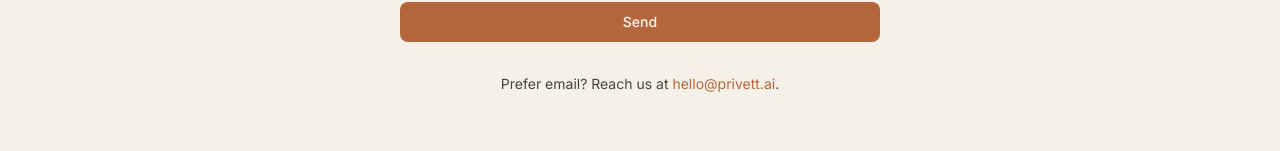
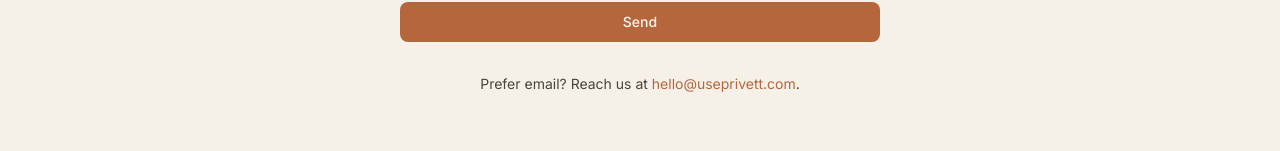
Before and after one commit to weltodigital/estate-agent-ai, a Next.js app in the folder apps/web/: page /contact in a window 1280 px wide. Shown: the part 649-800 px from the top of the page. Built offline with nearby package versions, Linux system fonts and the light colour scheme; no server answers.

Commit message:
chore: update brand domain/email to useprivett.com
Replace the placeholder privett.ai references with the real domain:
contact email -> hello@useprivett.com (copy.ts + contact page) and the
BRANDING.md domain note.

Co-Authored-By: Claude Opus 4.8 (1M context) <noreply@anthropic.com>

```diff
--- a/apps/web/app/(marketing)/contact/page.tsx
+++ b/apps/web/app/(marketing)/contact/page.tsx
@@ -12,7 +12,7 @@ export default function ContactPage() {
         </p>
 
         {/* TODO: wire to Resend or a form service. Suggested path: a Resend
-            transactional email to hello@privett.ai. Form is a placeholder — it
+            transactional email to hello@useprivett.com. Form is a placeholder — it
             does not submit anywhere yet. */}
         <form className="mt-10 space-y-4">
           <div className="space-y-1.5">
--- a/apps/web/lib/copy.ts
+++ b/apps/web/lib/copy.ts
@@ -18,7 +18,7 @@ export const PRODUCT_TAGLINE = "Marketing for property, done properly.";
 export const TEAM_SIGN_OFF = "— The Privett team";
 
 /** Contact address used in marketing + transactional copy. */
-export const CONTACT_EMAIL = "hello@privett.ai";
+export const CONTACT_EMAIL = "hello@useprivett.com";
 
 /**
  * Empty states — Privett voice. Warm, short, points at the next action.
```
Also changed, not shown: 1 other file (tests, documents, lock files or other folders).
